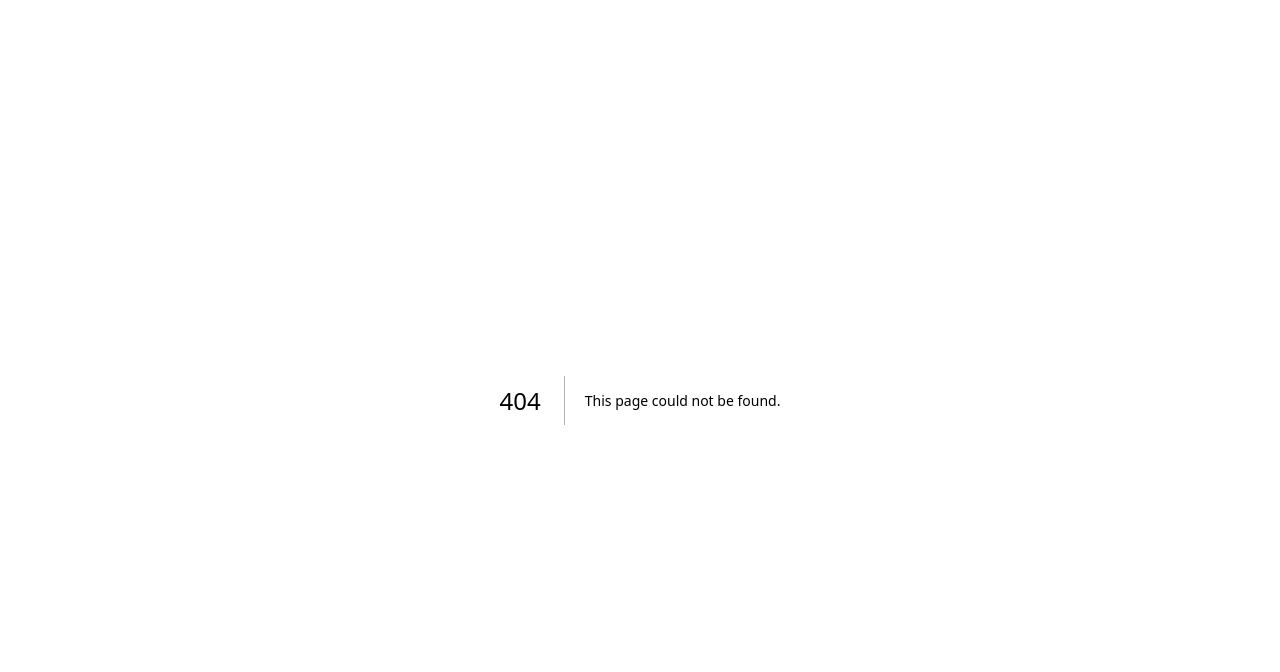
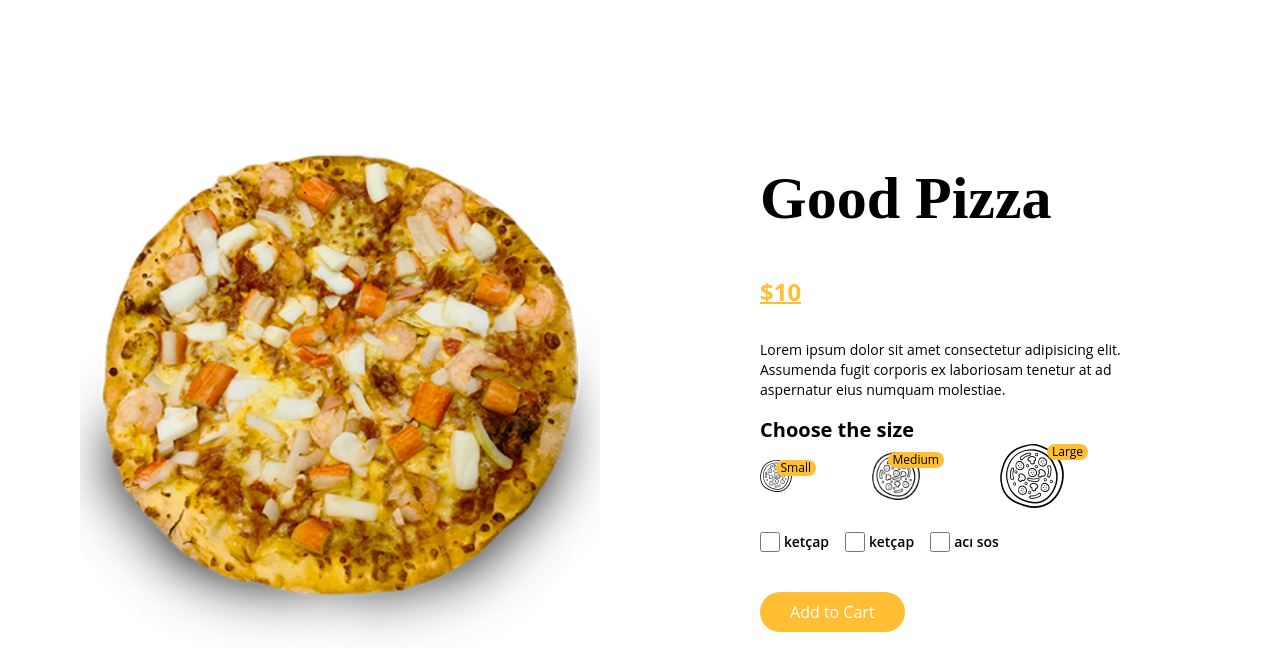
Before and after one commit to zehraikizler/food-ordering, a Next.js app: page /product in a window 1280 px wide. Before the commit this address had no page. Shown: the top 672 px of the page. Built offline with nearby package versions, Linux system fonts and the light colour scheme.

Commit message:
product detail page added

```diff
--- /dev/null
+++ b/pages/product/index.jsx
@@ -0,0 +1,64 @@
+import Image from "next/image";
+import React from "react";
+import Title from "../../components/ui/Title";
+
+const Index = () => {
+  return (
+    <div className="flex items-center h-screen gap-20 py-20 flex-wrap">
+      <div className="relative md:flex-1 w-[80%] h-[80%] mx-20">
+        <Image src="/images/f1.png" alt="" layout="fill" objectFit="contain" />
+      </div>
+      <div className="md:flex-1 md:text-start text-center">
+        <Title addClass="text-6xl mb-8">Good Pizza</Title>
+        <span className="text-primary text-2xl font-bold underline underline-offset-1 my-4 inline-block">
+          $10
+        </span>
+        <p className="text-sm my-4 px-4 md:px-0 md:pr-16 lg:pr-32">
+          Lorem ipsum dolor sit amet consectetur adipisicing elit. Assumenda
+          fugit corporis ex laboriosam tenetur at ad aspernatur eius numquam
+          molestiae.
+        </p>
+        <div>
+          <h4 className="text-xl font-bold">Choose the size</h4>
+          <div className="flex items-center gap-x-20 md:gap-x-12 lg:gap-x-20 md:justify-start justify-center">
+            <div className="relative w-8 h-8">
+              <Image src="/images/size.png" alt="" layout="fill" />
+              <span className="absolute top-0 -right-6 text-xs bg-primary rounded-full px-[5px] font-medium">
+                Small
+              </span>
+            </div>
+            <div className="relative w-12 h-12">
+              <Image src="/images/size.png" alt="" layout="fill" />
+              <span className="absolute top-0 -right-6 text-xs bg-primary rounded-full px-[5px] font-medium">
+                Medium
+              </span>
+            </div>
+            <div className="relative w-16 h-16">
+              <Image src="/images/size.png" alt="" layout="fill" />
+              <span className="absolute top-0 -right-6 text-xs bg-primary rounded-full px-[5px] font-medium">
+                Large
+              </span>
+            </div>
+          </div>
+        </div>
+        <div className="flex gap-x-4 my-6 md:justify-start justify-center">
+          <label className="flex items-center gap-x-1">
+            <input type="checkbox" className="w-5 h-5 accent-primary" />
+            <span className="text-sm font-semibold">ketçap</span>
+          </label>
+          <label className="flex items-center gap-x-1">
+            <input type="checkbox" className="w-5 h-5 accent-primary" />
+            <span className="text-sm font-semibold">ketçap</span>
+          </label>
+          <label className="flex items-center gap-x-1">
+            <input type="checkbox" className="w-5 h-5 accent-primary" />
+            <span className="text-sm font-semibold">acı sos</span>
+          </label>
+        </div>
+        <button className="btn-primary mt-4">Add to Cart</button>
+      </div>
+    </div>
+  );
+};
+
+export default Index;
```
Also changed, not shown: public/images/size.png (added).
